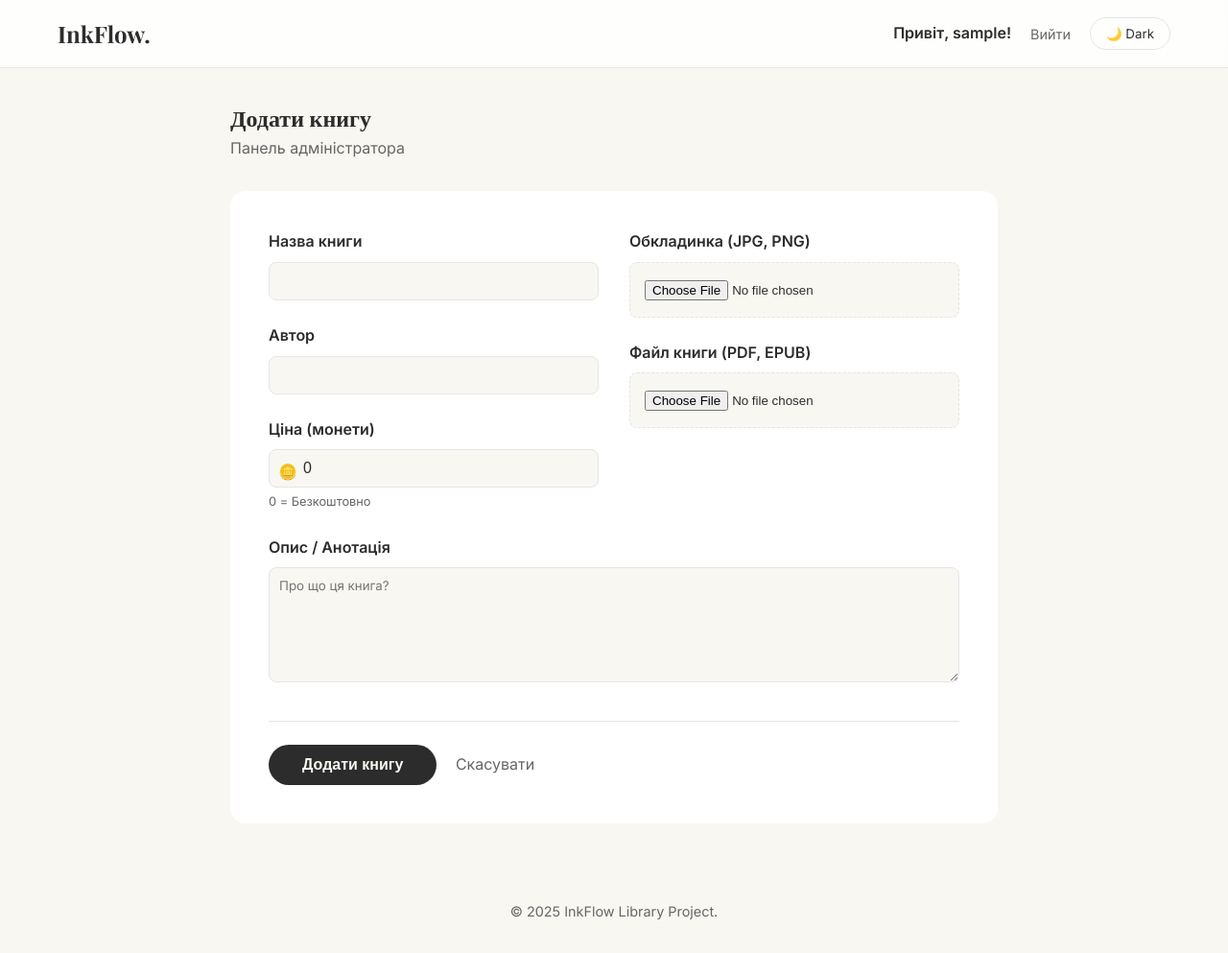
After one commit to RussuAn/InkFlow, a Flask app: page /books/add in a window 1280 px wide. The commit adds this page. Shown: the whole page at 96% size. Run offline with Flask 3, Linux system fonts and the light colour scheme; the visitor is signed in with stand-in values (Sample User, id 1); data that the repository does not hold is empty; some libraries are stand-ins or nearby versions.

```diff
--- a/app/__init__.py
+++ b/app/__init__.py
@@ -5,7 +5,9 @@ from .core import db, logger
 
 from app.routes import auth
 from app.routes import user
+from app.routes import books
 from app.models.user import get_user_by_id
+from app.models.book import get_all_books
 
 login_manager = LoginManager()
 login_manager.login_view = 'auth.login'
@@ -26,10 +28,12 @@ def create_app():
 
     app.register_blueprint(auth.bp)
     app.register_blueprint(user.bp)
+    app.register_blueprint(books.bp)
 
     @app.route('/')
     def index():
-        return render_template('index.html')
+        books = get_all_books()
+        return render_template('index.html', books=books)
 
     @app.route('/test-db')
     def test_db():
--- /dev/null
+++ b/app/forms/book.py
@@ -0,0 +1,27 @@
+from flask_wtf import FlaskForm
+from flask_wtf.file import FileField, FileAllowed, FileRequired
+from wtforms import StringField, TextAreaField, IntegerField, SubmitField
+from wtforms.validators import DataRequired, Length, NumberRange
+
+class AddBookForm(FlaskForm):
+    title = StringField('Назва книги', validators=[DataRequired(), Length(max=255)])
+
+    author = StringField('Автор', validators=[DataRequired(), Length(max=100)])
+
+    description = TextAreaField('Опис / Анотація', validators=[DataRequired()])
+
+    price_coins = IntegerField('Ціна (монети)', validators=[
+        NumberRange(min=0, message="Ціна не може бути від'ємною")
+    ], default=0)
+
+    cover = FileField('Обкладинка (JPG, PNG)', validators=[
+        FileRequired(),
+        FileAllowed(['jpg', 'png', 'jpeg'], 'Тільки зображення!')
+    ])
+
+    book_file = FileField('Файл книги (PDF, EPUB)', validators=[
+        FileRequired(),
+        FileAllowed(['pdf', 'epub'], 'Тільки PDF або EPUB!')
+    ])
+
+    submit = SubmitField('Додати книгу')
--- /dev/null
+++ b/app/frontend/templates/books/add_book.html
@@ -0,0 +1,76 @@
+{% extends "base.html" %}
+
+{% block title %}Додати нову книгу | InkFlow{% endblock %}
+
+{% block content %}
+<div style="max-width: 800px; margin: 0 auto; padding-bottom: 3rem;">
+
+    <div style="margin-bottom: 2rem;">
+        <h2 style="margin: 0;">Додати книгу</h2>
+        <p style="color: var(--text-muted);">Панель адміністратора</p>
+    </div>
+
+    <div style="background: var(--bg-card); padding: 2.5rem; border-radius: 16px; box-shadow: var(--shadow);">
+
+        <form method="POST" enctype="multipart/form-data">
+            {{ form.hidden_tag() }}
+
+            <div style="display: grid; grid-template-columns: 1fr 1fr; gap: 2rem;">
+
+                <div>
+                    <div style="margin-bottom: 1.5rem;">
+                        {{ form.title.label(style="display: block; margin-bottom: 0.5rem; font-weight: 600;") }}
+                        {{ form.title(style="width: 100%; padding: 10px; border: 1px solid var(--border); border-radius: 8px; background: var(--bg-body); color: var(--text-main); font-size: 1rem;") }}
+                        {% for error in form.title.errors %} <div style="color: #e74c3c;">{{ error }}</div> {% endfor %}
+                    </div>
+
+                    <div style="margin-bottom: 1.5rem;">
+                        {{ form.author.label(style="display: block; margin-bottom: 0.5rem; font-weight: 600;") }}
+                        {{ form.author(style="width: 100%; padding: 10px; border: 1px solid var(--border); border-radius: 8px; background: var(--bg-body); color: var(--text-main); font-size: 1rem;") }}
+                        {% for error in form.author.errors %} <div style="color: #e74c3c;">{{ error }}</div> {% endfor %}
+                    </div>
+
+                    <div style="margin-bottom: 1.5rem;">
+                        {{ form.price_coins.label(style="display: block; margin-bottom: 0.5rem; font-weight: 600;") }}
+                        <div style="position: relative;">
+                            <span style="position: absolute; left: 10px; top: 11px;">🪙</span>
+                            {{ form.price_coins(style="width: 100%; padding: 10px 10px 10px 35px; border: 1px solid var(--border); border-radius: 8px; background: var(--bg-body); color: var(--text-main); font-size: 1rem;") }}
+                        </div>
+                        <div style="font-size: 0.8rem; color: var(--text-muted); margin-top: 5px;">0 = Безкоштовно</div>
+                    </div>
+                </div>
+
+                <div>
+                    <div style="margin-bottom: 1.5rem;">
+                        {{ form.cover.label(style="display: block; margin-bottom: 0.5rem; font-weight: 600;") }}
+                        <div style="padding: 15px; border: 1px dashed var(--border); border-radius: 8px; background: var(--bg-body);">
+                            {{ form.cover(style="width: 100%;") }}
+                        </div>
+                        {% for error in form.cover.errors %} <div style="color: #e74c3c;">{{ error }}</div> {% endfor %}
+                    </div>
+
+                    <div style="margin-bottom: 1.5rem;">
+                        {{ form.book_file.label(style="display: block; margin-bottom: 0.5rem; font-weight: 600;") }}
+                        <div style="padding: 15px; border: 1px dashed var(--border); border-radius: 8px; background: var(--bg-body);">
+                            {{ form.book_file(style="width: 100%;") }}
+                        </div>
+                        {% for error in form.book_file.errors %} <div style="color: #e74c3c;">{{ error }}</div> {% endfor %}
+                    </div>
+                </div>
+            </div>
+
+            <div style="margin-bottom: 2rem;">
+                {{ form.description.label(style="display: block; margin-bottom: 0.5rem; font-weight: 600;") }}
+                {{ form.description(style="width: 100%; min-height: 120px; padding: 10px; border: 1px solid var(--border); border-radius: 8px; background: var(--bg-body); color: var(--text-main); font-family: inherit;", placeholder="Про що ця книга?") }}
+                {% for error in form.description.errors %} <div style="color: #e74c3c;">{{ error }}</div> {% endfor %}
+            </div>
+
+            <div style="border-top: 1px solid var(--border); padding-top: 1.5rem;">
+                {{ form.submit(style="background: var(--text-main); color: var(--bg-body); padding: 12px 35px; border: none; border-radius: 30px; cursor: pointer; font-weight: 600; font-size: 1rem;") }}
+                <a href="{{ url_for('index') }}" style="margin-left: 15px; color: var(--text-muted); text-decoration: none;">Скасувати</a>
+            </div>
+
+        </form>
+    </div>
+</div>
+{% endblock %}
--- /dev/null
+++ b/app/routes/books.py
@@ -0,0 +1,54 @@
+import os
+import secrets
+from flask import Blueprint, render_template, redirect, url_for, flash, current_app, abort
+from flask_login import login_required, current_user
+from app.forms.book import AddBookForm
+from app.models.book import create_book, get_book_by_id
+
+bp = Blueprint('books', __name__, url_prefix='/books')
+
+def save_file(form_file, folder):
+    random_hex = secrets.token_hex(8)
+    _, f_ext = os.path.splitext(form_file.filename)
+    filename = random_hex + f_ext
+
+    file_path = os.path.join(current_app.root_path, 'frontend', 'static', 'uploads', folder, filename)
+
+    form_file.save(file_path)
+    return filename
+
+@bp.route('/add', methods=['GET', 'POST'])
+@login_required
+def add_book():
+    if current_user.role != 'admin':
+        flash('У вас немає прав для перегляду цієї сторінки.', 'error')
+        return redirect(url_for('index'))
+
+    form = AddBookForm()
+
+    if form.validate_on_submit():
+        cover_filename = save_file(form.cover.data, 'covers')
+        book_filename = save_file(form.book_file.data, 'books')
+
+        if create_book(
+            title=form.title.data,
+            author=form.author.data,
+            description=form.description.data,
+            cover_image=cover_filename,
+            file_path=book_filename,
+            price_coins=form.price_coins.data
+        ):
+            flash(f'Книгу "{form.title.data}" успішно додано!', 'success')
+            return redirect(url_for('index'))
+        else:
+            flash('Помилка при збереженні в базу даних.', 'error')
+
+    return render_template('books/add_book.html', form=form)
+
+@bp.route('/<int:book_id>')
+def book_detail(book_id):
+    book = get_book_by_id(book_id)
+    if not book:
+        abort(404) # Якщо книги немає - помилка 404
+
+    return render_template('books/detail.html', book=book)
```
Also changed, not shown: app/frontend/templates/books/detail.html (added, +59 -0 lines), app/frontend/templates/index.html (+53 -6 lines), app/models/book.py (added, +54 -0 lines), app/frontend/static/uploads/covers/1db908246a90a93a.png (added), app/frontend/static/uploads/covers/3b92c9bb5664b6c6.jpg (added), app/frontend/static/uploads/covers/65a362f2715a86d8.png (added), app/frontend/static/uploads/covers/ed64f8ed515f39b1.jpg (added), 3 other files.
